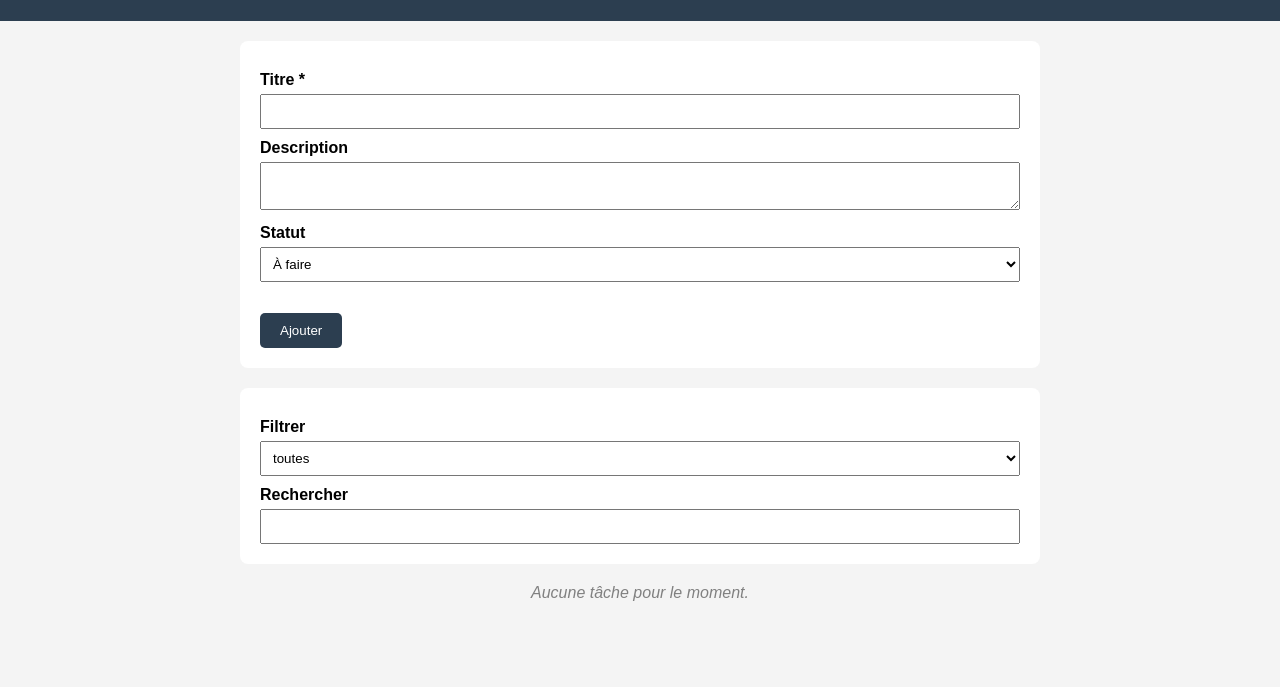
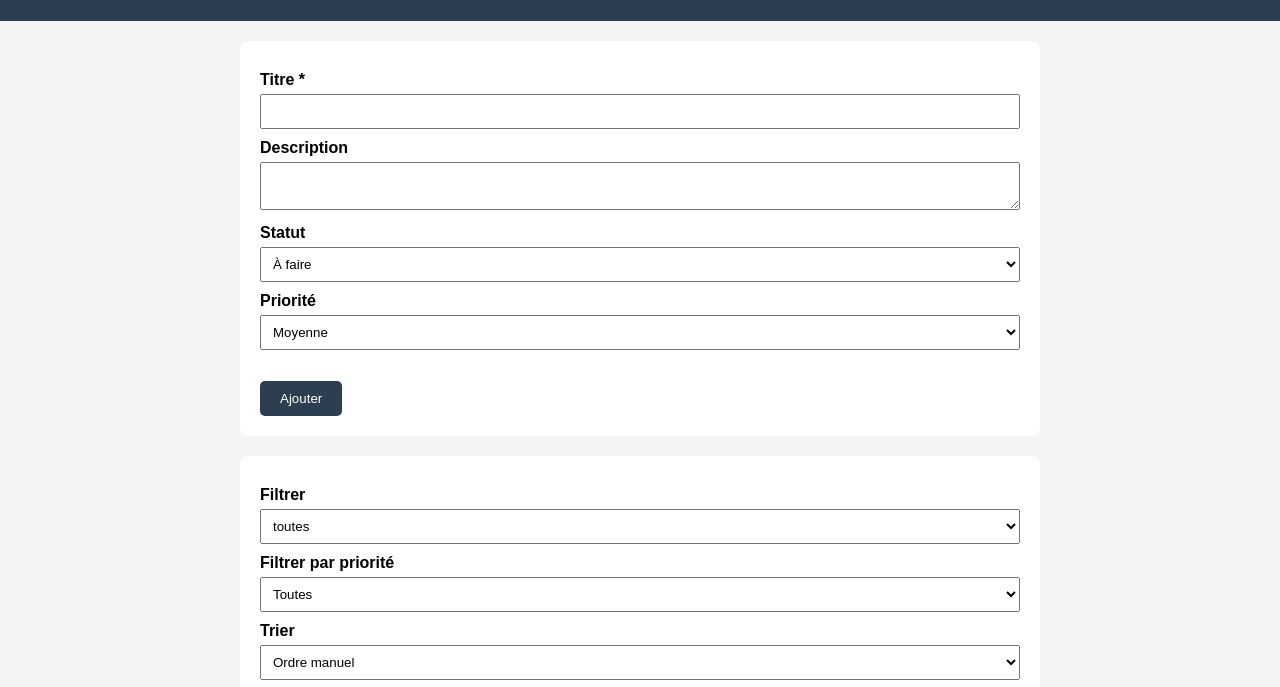
Before and after one commit to E-Zhaki/gestionnaire-taches, a plain HTML site: page index.html in a window 1280 px wide. Shown: the part 99-786 px from the top of the page. Drawn offline with Linux system fonts and the light colour scheme.

Commit message:
Ajoute les champs priorité, tri et statistiques

```diff
--- a/index.html
+++ b/index.html
@@ -25,6 +25,13 @@
                 <option value="terminée">Terminée</option>
                 <option value="bloquée">Bloquée</option>
             </select>
+                <label for="priorite">Priorité</label>
+                <select id="priorite">
+                    <option value="haute">Haute</option>
+                    <option value="moyenne" selected>Moyenne</option>
+                    <option value="basse">Basse</option>
+                </select>
+
             <p id="form-error"></p>
             <button type="submit">Ajouter</button>
         </form>
@@ -37,9 +44,25 @@
                 <option value="terminée">Terminée</option>
                 <option value="bloquée">Bloquée</option>
             </select>
+            <label for="filtre-priorite">Filtrer par priorité</label>
+            <select id="filtre-priorite">
+                <option value="toutes">Toutes</option>
+                <option value="haute">Haute</option>
+                <option value="moyenne">Moyenne</option>
+                <option value="basse">Basse</option>
+            </select>
+
+            <label for="tri">Trier</label>
+            <select id="tri">
+                <option value="manuel">Ordre manuel</option>
+                <option value="priorite">Par priorité</option>
+            </select>
+
             <label for="recherche">Rechercher</label>
             <input type="text" id="recherche">
         </section>
+        <div id="stats"></div>
+
         <p id="empty-message">Aucune tâche pour le moment.</p>
         <div id="task-list"></div>
     </main>
```
